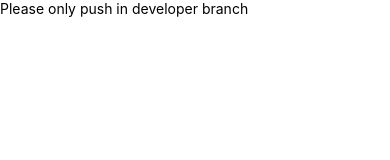
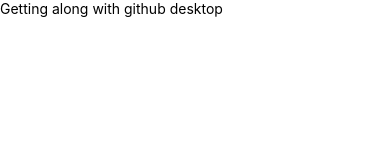
Before and after one commit to barbery2020/barbery_Salon, a React Native app: screen / in a window 390 px wide. Shown: the top 160 px of the page. Built offline with nearby package versions, Linux system fonts and the light colour scheme.

Commit message:
checking if changes are done on developer
check check check.

```diff
--- a/App.js
+++ b/App.js
@@ -5,7 +5,7 @@
   render() {
     return (
       <View>
-        <Text>Please only push in developer branch</Text>
+        <Text>Getting along with github desktop</Text>
       </View>
     );
   }
```
